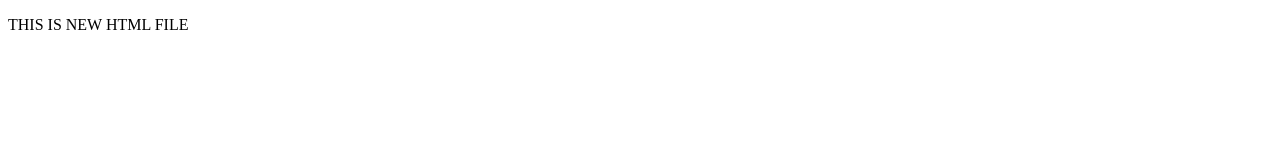
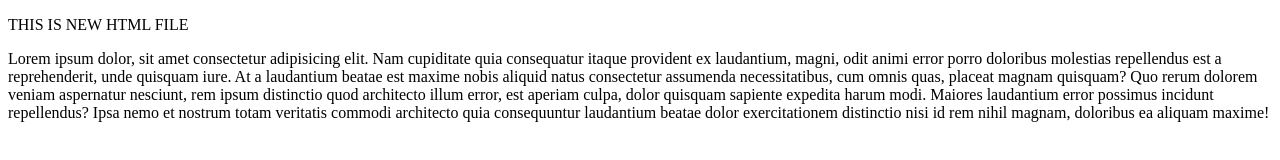
Before and after one commit to SudhirHajare/local-project, a plain HTML site: page index.html in a window 1280 px wide. Drawn offline with Linux system fonts and the light colour scheme.

Commit message:
new feature1 get upadated

```diff
--- a/index.html
+++ b/index.html
@@ -7,5 +7,6 @@
 </head>
 <body>
     <p>THIS IS NEW HTML FILE</p>
+    <p>Lorem ipsum dolor, sit amet consectetur adipisicing elit. Nam cupiditate quia consequatur itaque provident ex laudantium, magni, odit animi error porro doloribus molestias repellendus est a reprehenderit, unde quisquam iure. At a laudantium beatae est maxime nobis aliquid natus consectetur assumenda necessitatibus, cum omnis quas, placeat magnam quisquam? Quo rerum dolorem veniam aspernatur nesciunt, rem ipsum distinctio quod architecto illum error, est aperiam culpa, dolor quisquam sapiente expedita harum modi. Maiores laudantium error possimus incidunt repellendus? Ipsa nemo et nostrum totam veritatis commodi architecto quia consequuntur laudantium beatae dolor exercitationem distinctio nisi id rem nihil magnam, doloribus ea aliquam maxime!</p>
 </body>
 </html>
```
